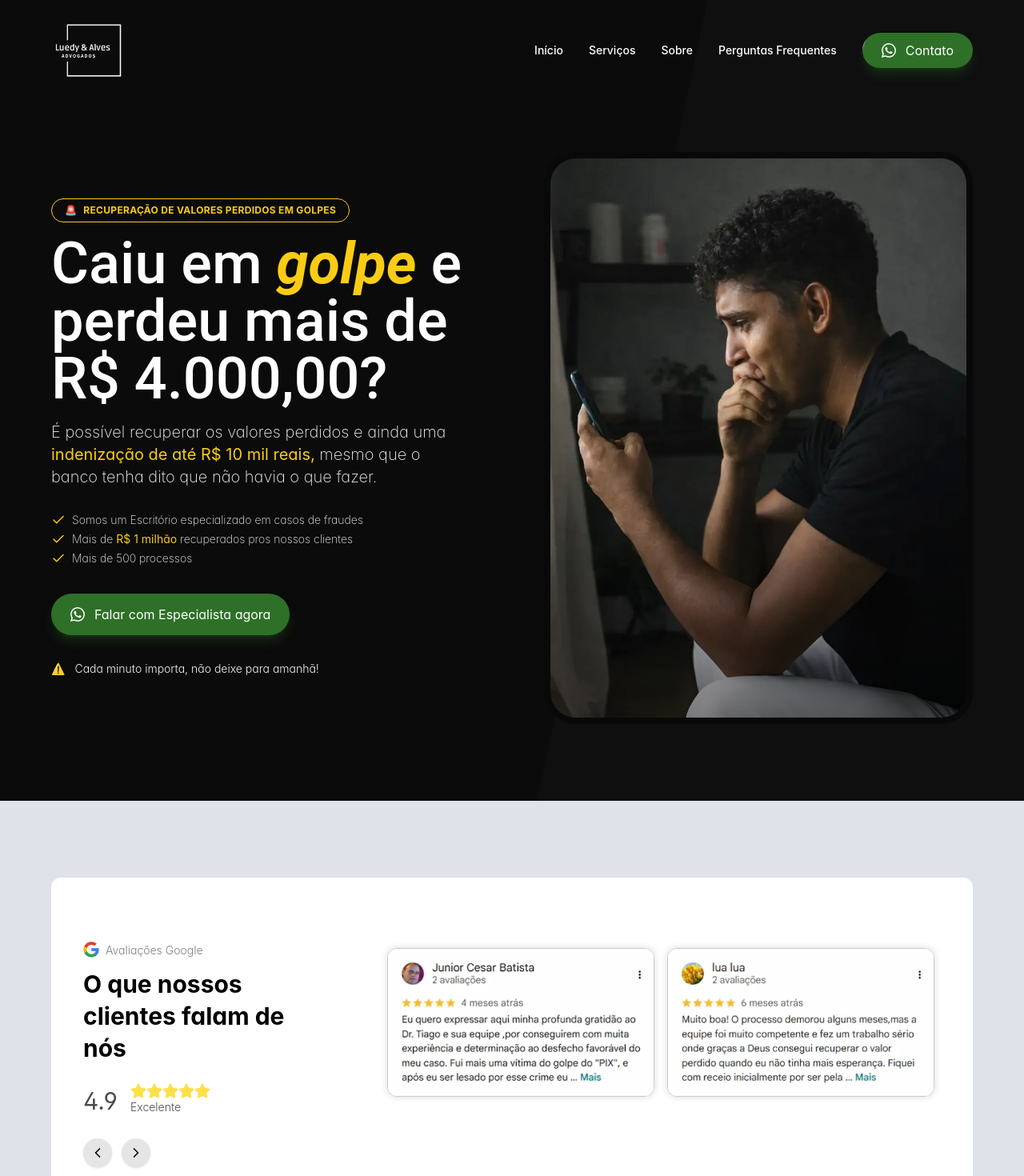
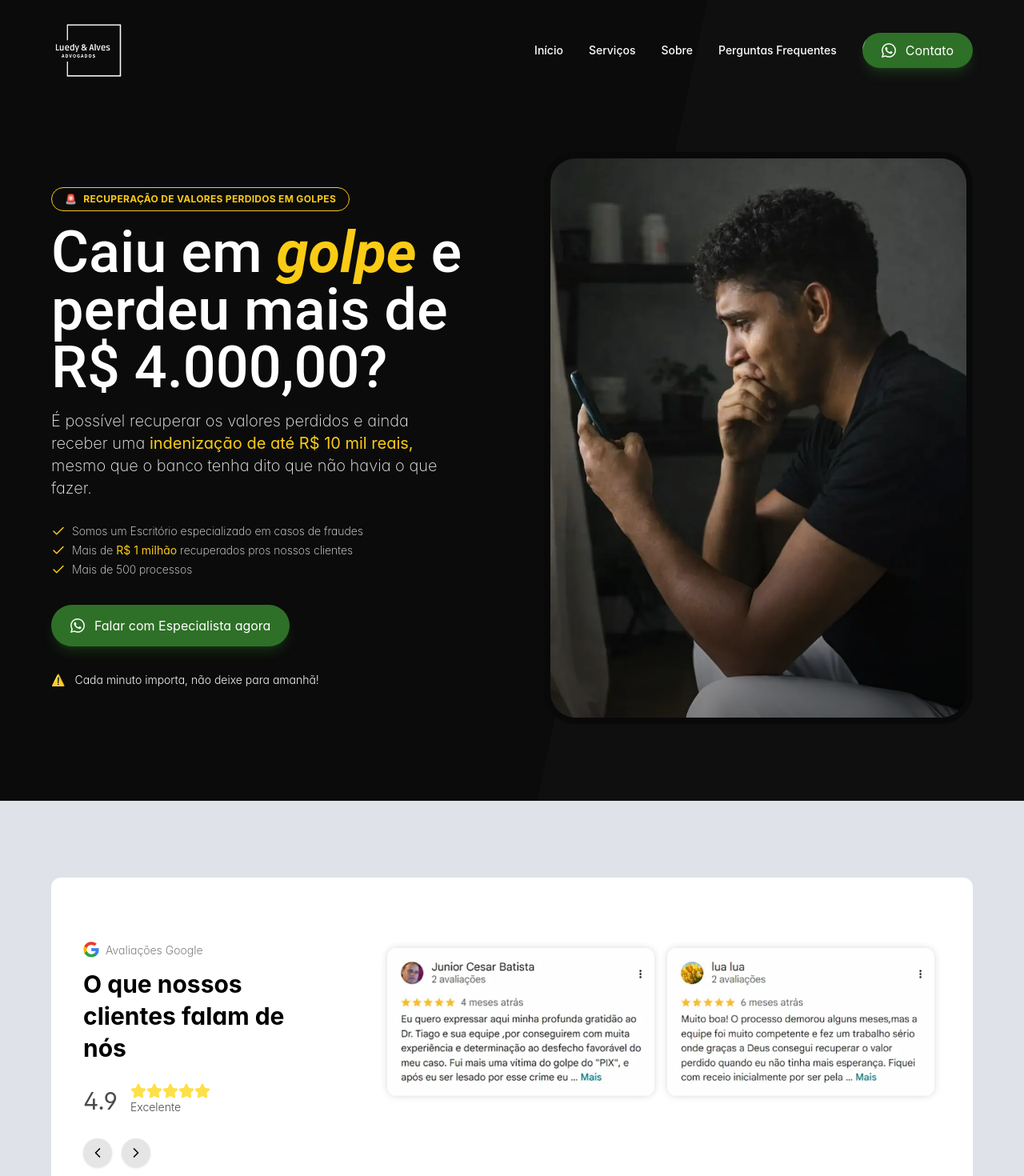
Before and after one commit to Paper-Street-Softwares/LPS-Luedys-e-Alves-Advogados, a React (Vite) app: page / in a window 1280 px wide. Shown: the top 1470 px of the page at 80% size. Built offline with nearby package versions, Linux system fonts and the light colour scheme.

Commit message:
fix: Ajustes

```diff
--- a/src/components/sections/SocialProof.jsx
+++ b/src/components/sections/SocialProof.jsx
@@ -14,7 +14,7 @@ function SocialProof({ colorMode }) {
   const responsiveOptions = [
     {
       breakpoint: "3000px",
-      numVisible: 3,
+      numVisible: 2,
       numScroll: 1,
     },
     {
@@ -32,7 +32,7 @@ function SocialProof({ colorMode }) {
         <img
           src={item}
           alt="imagens de fedback"
-          className="max-w-[800px] w-full rounded-xl border-[1px] border-black/20 shadow-[0_0_10px_rgba(0,0,0,0.15)]"
+          className="max-w-[800px] w-full rounded-xl shadow-[0_0_10px_rgba(0,0,0,0.15)]"
           width={634}
           height={625}
         />
@@ -43,7 +43,7 @@ function SocialProof({ colorMode }) {
   const [page, setPage] = useState(0);
   const carouselRef = useRef(null);
 
-  const totalPages = imagens.length - 2 + 1;
+  const totalPages = imagens.length - 1 + 1;
 
   const next = () => {
     setPage((prev) => (prev + 1) % totalPages);
--- a/src/content/content.jsx
+++ b/src/content/content.jsx
@@ -140,7 +140,7 @@ const content = {
       SecondPart: <span>e perdeu mais de R$ 4.000,00?</span>,
       subtitle: (
         <p>
-          É possível recuperar os valores perdidos e ainda uma{" "}
+          É possível recuperar os valores perdidos e ainda receber uma{" "}
           <span className="text-primaryLight">
             <strong> indenização de até R$ 10 mil reais,</strong>
           </span>{" "}
```
